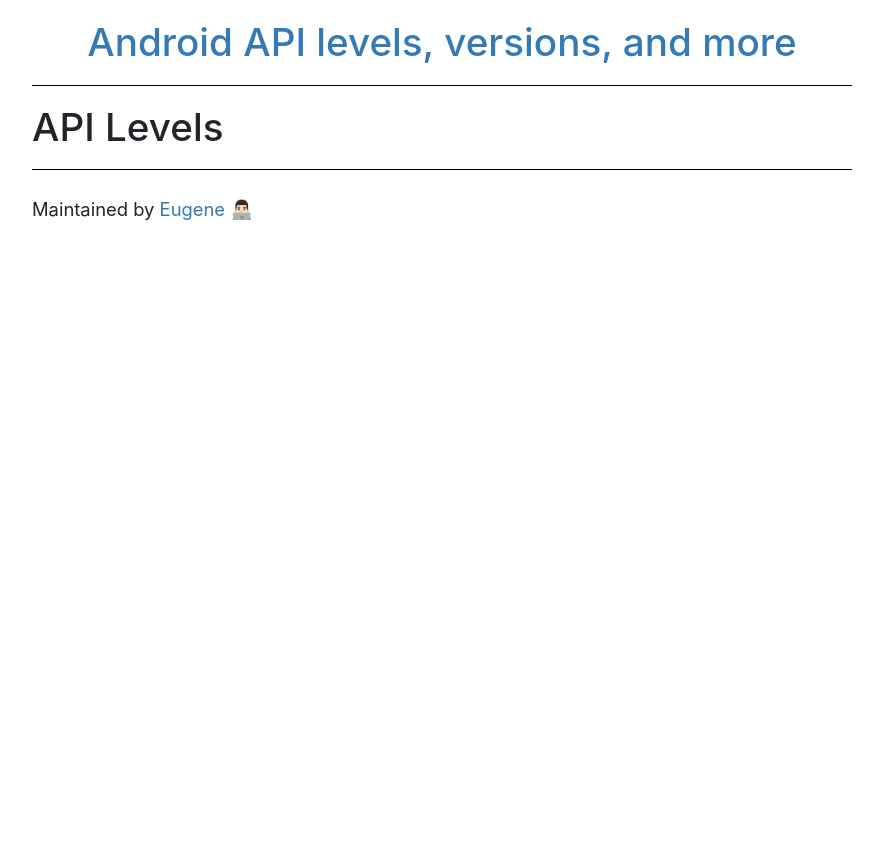
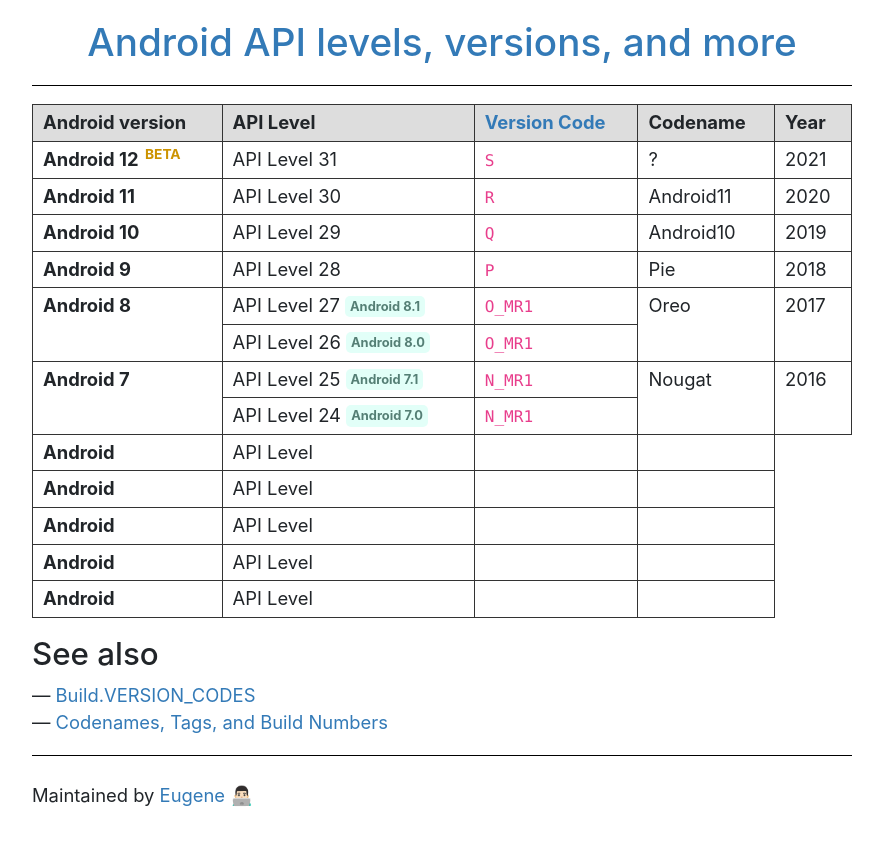
Before and after one commit to ebelinski/apilevels, a Jekyll site: the page built from index.html, in a window 1280 px wide. Shown: the top 845 px of the page, without its empty margins (198-1081 px from the left). Built offline with Jekyll 4.4.1, drawn with Linux system fonts in a browser that asks for light colours; comment, search, counter and statistics services are not loaded.

Commit message:
Added Android 7 to 12.

```diff
--- a/index.html
+++ b/index.html
@@ -2,6 +2,99 @@
 layout: default
 ---
 
-<h1 class="dark:text-white text-4xl font-semibold">
-  API Levels
-</h1>
+<table class="full-width">
+  <tr>
+    <th>Android version</th>
+    <th>API Level</th>
+    <th><a href="https://developer.android.com/reference/kotlin/android/os/Build.VERSION_CODES#S:kotlin.Int">Version Code</a></th>
+    <th>Codename</th>
+    <th>Year</th>
+  </tr>
+  <tr>
+    <td><b>Android 12 <sup class="beta">BETA</sup></b></td>
+    <td>API Level 31</td>
+    <td><code>S</code></td>
+    <td>?</td>
+    <td>2021</td>
+  </tr>
+  <tr>
+    <td><b>Android 11</b></td>
+    <td>API Level 30</td>
+    <td><code>R</code></td>
+    <td>Android11</td>
+    <td>2020</td>
+  </tr>
+  <tr>
+    <td><b>Android 10</b></td>
+    <td>API Level 29</td>
+    <td><code>Q</code></td>
+    <td>Android10</td>
+    <td>2019</td>
+  </tr>
+  <tr>
+    <td><b>Android 9</b></td>
+    <td>API Level 28</td>
+    <td><code>P</code></td>
+    <td>Pie</td>
+    <td>2018</td>
+  </tr>
+  <tr>
+    <td rowspan="2"><b>Android 8</b></td>
+    <td>API Level 27 <span class="subversion">Android 8.1</span></td>
+    <td><code>O_MR1</code></td>
+    <td rowspan="2">Oreo</td>
+    <td rowspan="2">2017</td>
+  </tr>
+  <tr>
+    <td>API Level 26 <span class="subversion">Android 8.0</span></td>
+    <td><code>O_MR1</code></td>
+  </tr>
+  <tr>
+    <td rowspan="2"><b>Android 7</b></td>
+    <td>API Level 25 <span class="subversion">Android 7.1</span></td>
+    <td><code>N_MR1</code></td>
+    <td rowspan="2">Nougat</td>
+    <td rowspan="2">2016</td>
+  </tr>
+  <tr>
+    <td>API Level 24 <span class="subversion">Android 7.0</span></td>
+    <td><code>N_MR1</code></td>
+  </tr>
+  <tr>
+    <td><b>Android</b></td>
+    <td>API Level </td>
+    <td></td>
+    <td></td>
+  </tr>
+  <tr>
+    <td><b>Android </b></td>
+    <td>API Level </td>
+    <td></td>
+    <td></td>
+  </tr>
+  <tr>
+    <td><b>Android </b></td>
+    <td>API Level </td>
+    <td></td>
+    <td></td>
+  </tr>
+  <tr>
+    <td><b>Android </b></td>
+    <td>API Level </td>
+    <td></td>
+    <td></td>
+  </tr>
+  <tr>
+    <td><b>Android </b></td>
+    <td>API Level </td>
+    <td></td>
+    <td></td>
+  </tr>
+</table>
+
+<h2>See also</h2>
+
+<ul>
+  <li><a href="https://developer.android.com/reference/android/os/Build.VERSION_CODES">Build.VERSION_CODES</a></li>
+  <li><a href="https://source.android.com/setup/start/build-numbers">Codenames, Tags, and Build Numbers</a></li>
+</ul>
```
